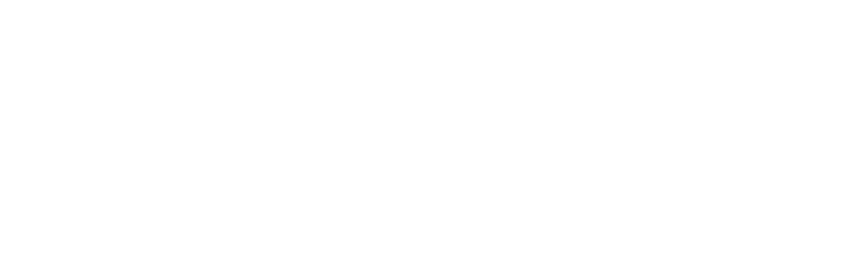
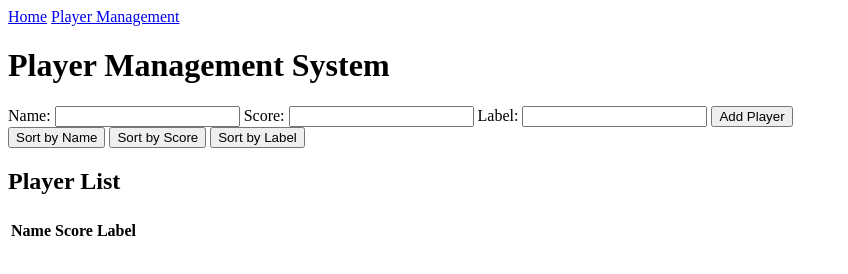
Before and after one commit to lagamiaSam/AWD-Seatwork-1-4-SL-25, a plain HTML site: page pages/page1/index.html in a window 1280 px wide. Shown: the whole page, without its empty margins (0-848 px from the left). Drawn offline with Linux system fonts and the light colour scheme.

Commit message:
feat(html for player management system): Add Player Management System with Sorting Capabilities

```diff
--- a/pages/page1/index.html
+++ b/pages/page1/index.html
@@ -0,0 +1,49 @@
+<!DOCTYPE html>
+<lang="en">
+<head>
+    <meta charset="UTF-8">
+    <meta name="viewport" content="width=device-width, initial-scale=1.0">
+    <title>AWD-Seatwork-1-4-SL-25</title>
+    <link rel="stylesheet" href="../page1/assets/css/style.css">
+</head>
+    <nav>
+        <a href="./index.html">Home</a>
+        <a href="./pages/page1/index.html">Player Management</a>
+    </nav>
+
+    <h1> Player Management System</h1>
+
+    <form id="playerForm">
+        <label for="playerName">Name: </label>
+        <input type="text" id="playerName" required>
+
+        <label for="playerScore">Score: </label>
+        <input type="number" id="playerScore" required>
+
+        <label for="playerLevel">Label: </label>
+        <input type="number" id="playerLevel" required>
+
+        <button type="submit">Add Player</button>
+    </form>
+
+    <div class="sort-buttons">
+        <button onclick="sortPlayers('name')">Sort by Name</button>
+        <button onclick="sortScore('score')">Sort by Score</button>
+        <button onclick="sortLabel('label')">Sort by Label</button>
+    </div>
+
+    <h2>Player List</h2>
+    <table id="playerTable">
+        <th>
+            <tr>
+                <th>Name</th>
+                <th>Score</th>
+                <th>Label</th>
+            </tr>
+        </th>
+        <body></body>
+    </table>
+
+    <script src="../page1/assets/js/scripts.js"></script>
+</body>
+</html>
```
Also changed, not shown: assets/css/style.css (+5 -2 lines).
